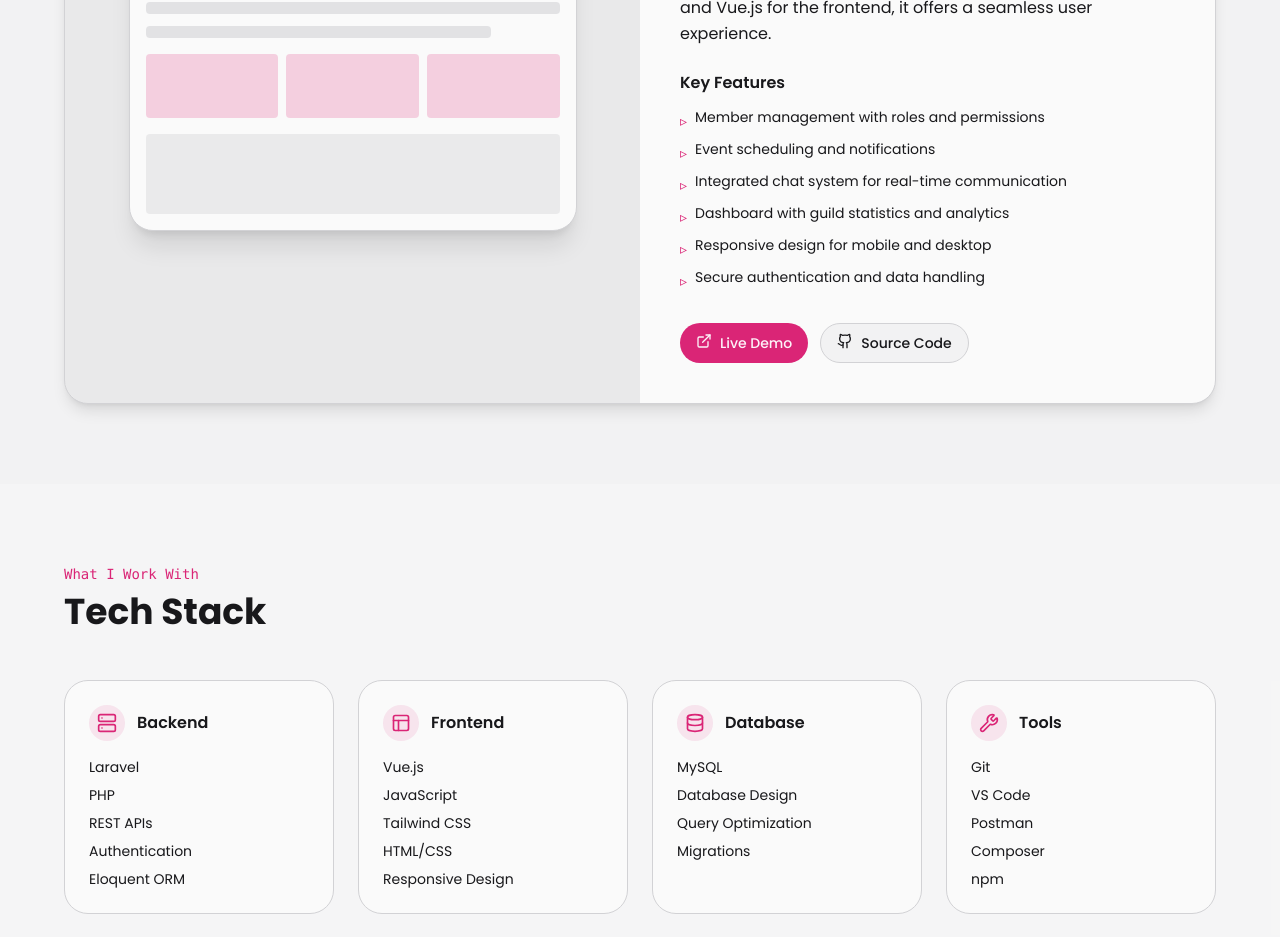
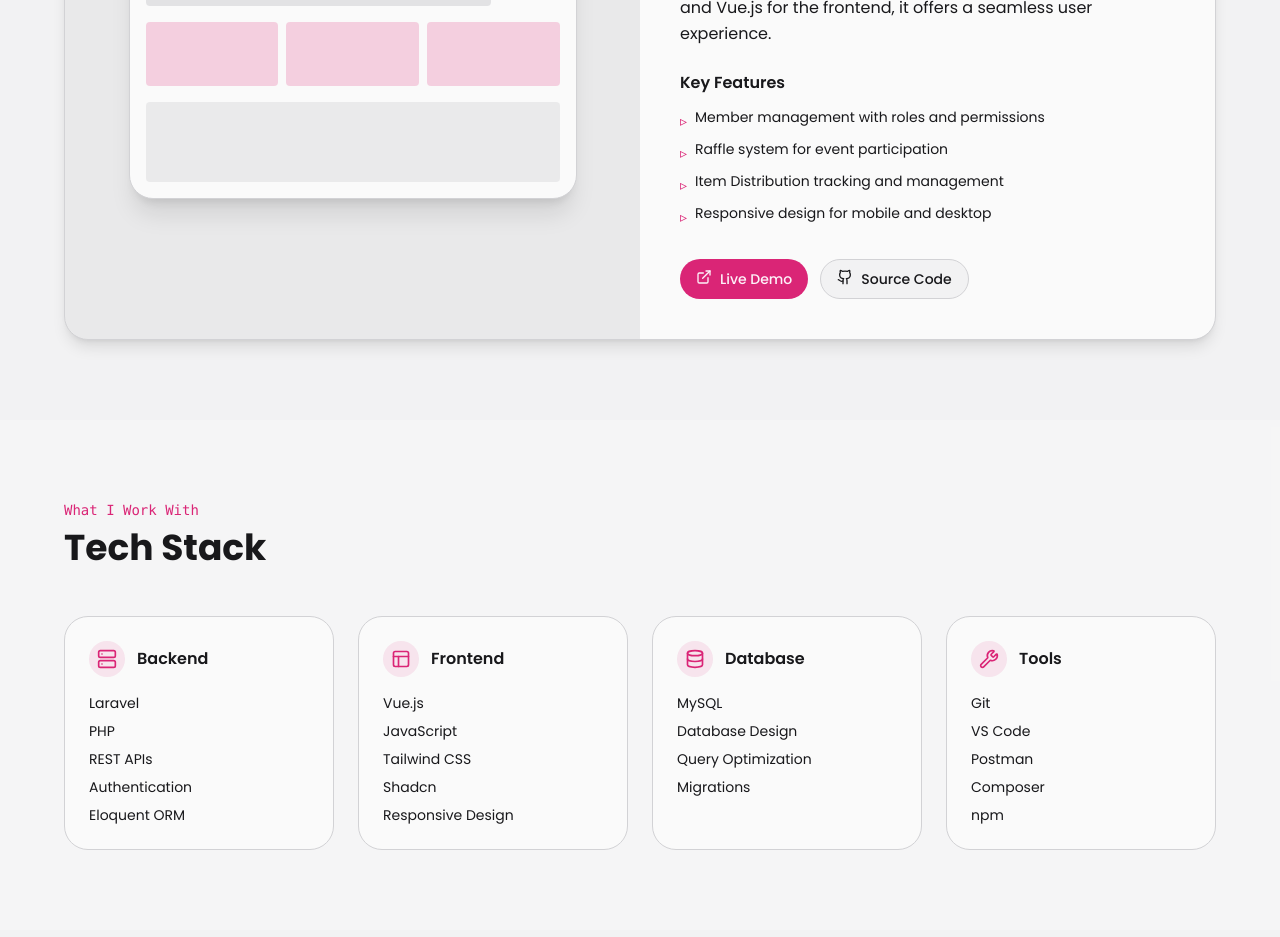
Before and after one commit to haythamac/portfolio, a Vue app: page / in a window 1280 px wide. Shown: the part 1860-2797 px from the top of the page. Built offline with nearby package versions, Linux system fonts and the light colour scheme.

Commit message:
feat: added smooth scroll and little content update

```diff
--- a/src/components/ExperienceSection.vue
+++ b/src/components/ExperienceSection.vue
@@ -21,10 +21,10 @@ const experiences = [
             "Created component-based Vue.js applications with state management, routing, and responsive UI design.",
     },
     {
-        title: "Project Ownership",
+        title: "Backend Development & Deployment",
         icon: Briefcase,
         description:
-            "Managed complete project lifecycle from requirements gathering to deployment, making technical decisions and solving problems independently.",
+            "Handled backend development with Laravel, including database management and deployment to platforms like Heroku and Vercel.",
     },
 ];
 </script>
--- a/src/components/Header.vue
+++ b/src/components/Header.vue
@@ -18,7 +18,7 @@ const navLinks = [
     <header class="fixed top-0 left-0 right-0 z-50 bg-background/80 backdrop-blur-md border-b border-border">
         <div class="max-w-6xl mx-auto px-6 h-16 flex items-center justify-between">
             <a href="#" class="font-bold text-lg text-foreground">
-                DevelopedByJanssen<span class="text-primary">.</span>
+                Janssen Uy<span class="text-primary">.</span>
             </a>
 
             <!-- Desktop Navigation -->
--- a/src/components/ProjectShowcase.vue
+++ b/src/components/ProjectShowcase.vue
@@ -33,14 +33,12 @@ const projects = [
         ],
         features: [
             "Member management with roles and permissions",
-            "Event scheduling and notifications",
-            "Integrated chat system for real-time communication",
-            "Dashboard with guild statistics and analytics",
+            "Raffle system for event participation",
+            "Item Distribution tracking and management",
             "Responsive design for mobile and desktop",
-            "Secure authentication and data handling",
         ],
         demoLink: "https://yourproject.com",
-        githubLink: "https://github.com/janssenuy/your-project",
+        githubLink: "https://github.com/haythamac/paragon-fe",
     },
 ];
 </script>
--- a/src/components/SkillsSection.vue
+++ b/src/components/SkillsSection.vue
@@ -10,7 +10,7 @@ const skillCategories = [
     {
         title: "Frontend",
         icon: Layout,
-        skills: ["Vue.js", "JavaScript", "Tailwind CSS", "HTML/CSS", "Responsive Design"],
+        skills: ["Vue.js", "JavaScript", "Tailwind CSS", "Shadcn", "Responsive Design"],
     },
     {
         title: "Database",
--- a/src/style.css
+++ b/src/style.css
@@ -3,6 +3,11 @@
 @import url("https://fonts.googleapis.com/css2?family=JetBrains+Mono:wght@400;700&display=swap");
 
 @import "tailwindcss";
+
+html {
+  scroll-behavior: smooth;
+}
+
 
 @theme {
   --color-background: hsl(240 4% 95%);
```
